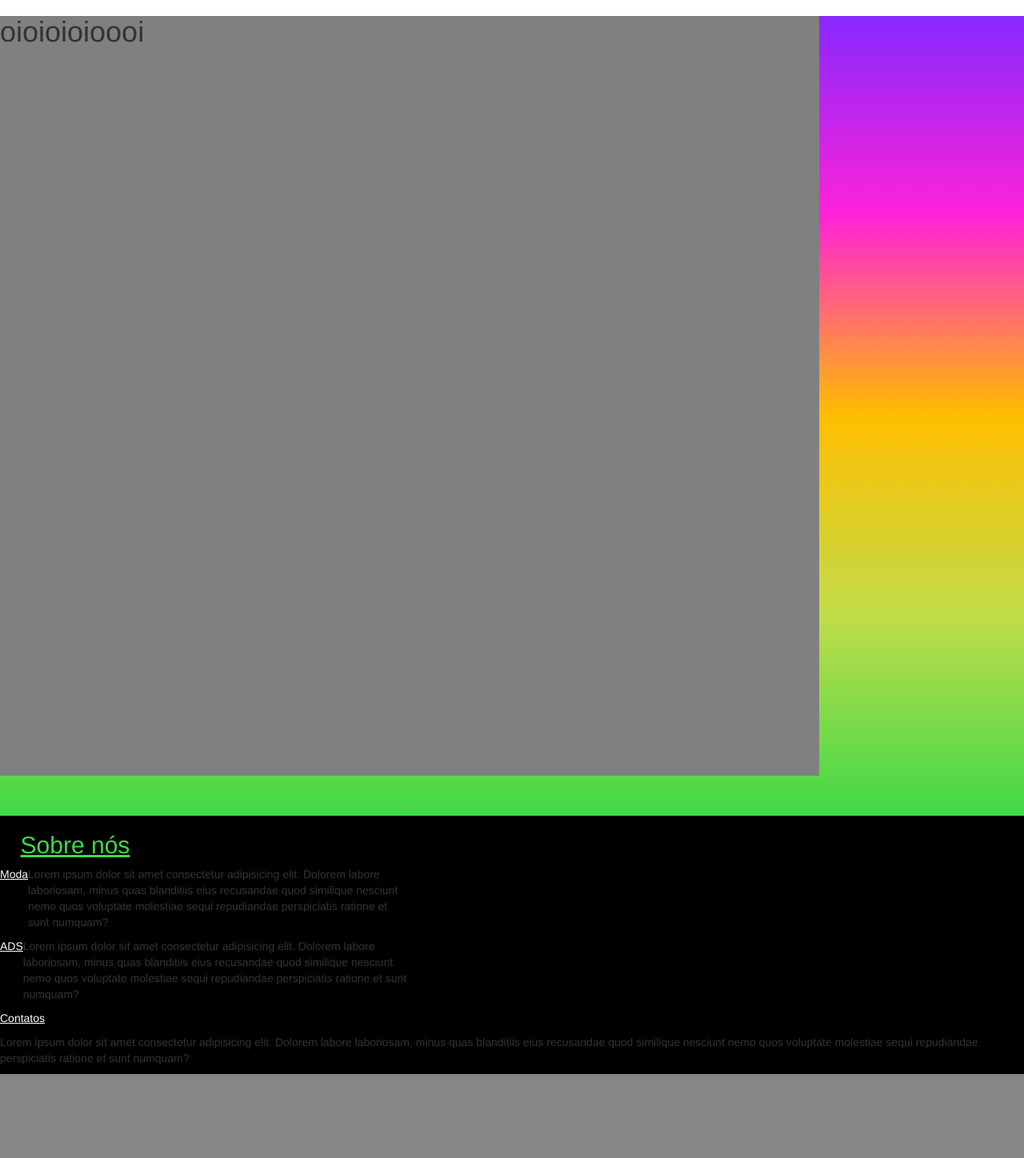
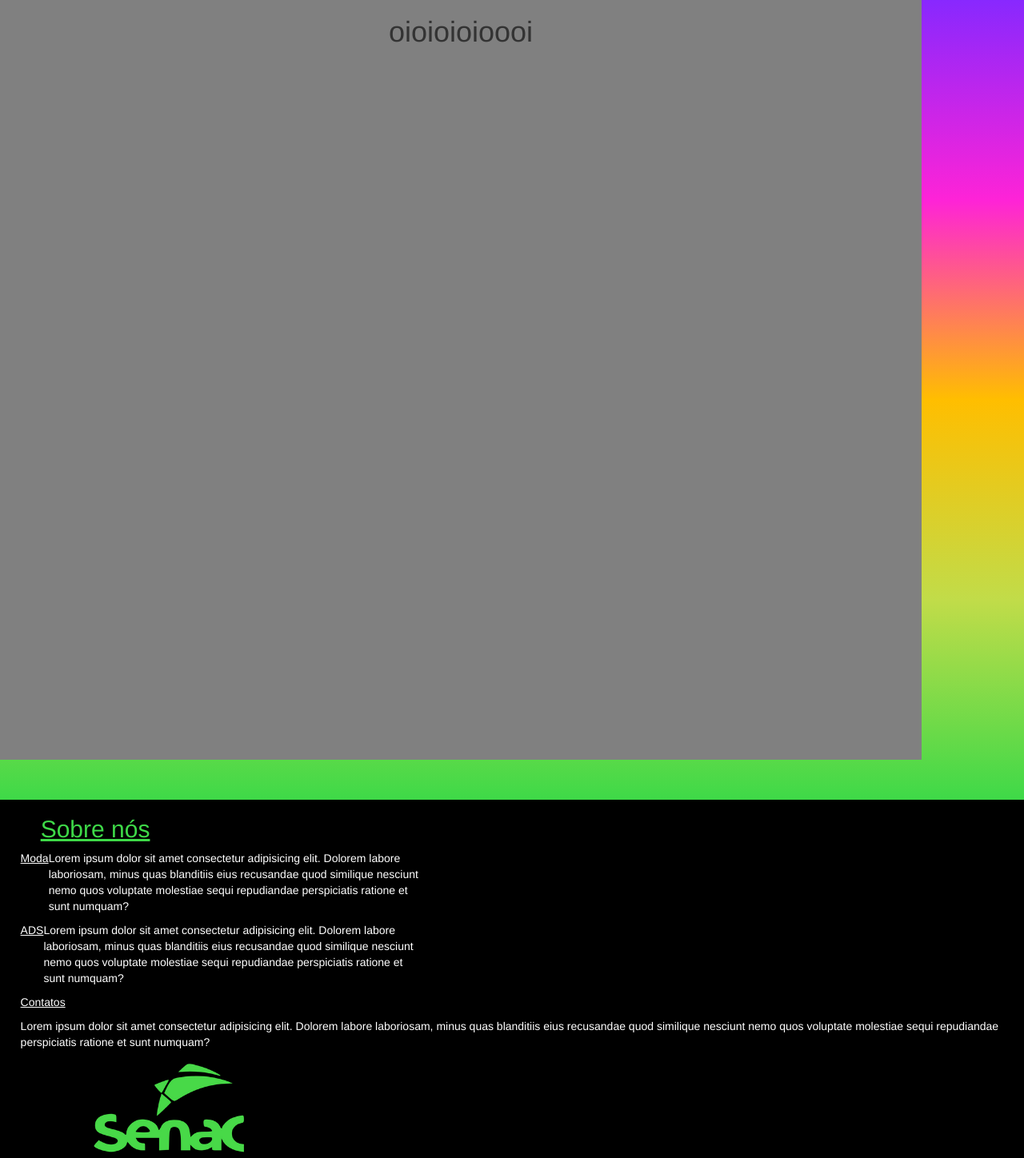
Before and after one commit to brazadrian/Desfile-maker, a Python web app: template mysite/templates/principal.html in a window 1280 px wide. Shown: the part 128-1576 px from the top of the page at 80% size. Before the commit the page ends 1471 px from the top, so only its background shows below. Run offline with Jinja, Linux system fonts and the light colour scheme; the template is opened without the code that fills it, so the values that code supplies are empty; some libraries are stand-ins or nearby versions.

Commit message:
BaseDoSite0.6

```diff
--- a/mysite/static/style.css
+++ b/mysite/static/style.css
@@ -70,8 +70,12 @@ nav li{
 
 #basedosite{
     background-color: gray;
-    width: 80%;
+    width: 90%;
     min-height: 950px;
+    display: flex;
+    justify-content: center;
+    left: 5%;
+    top: 3%;
 }
 
 
@@ -79,6 +83,7 @@ footer{
     background-color: black;
     display: flex;
     flex-direction: column;
+    padding-left: 2%;
 }
 
 footer h2{
@@ -98,3 +103,13 @@ footer h2{
     text-decoration: underline;
     color: white;
 }
+
+footer p{
+    color: white;
+}
+#logosenac{
+
+    max-width: 30%;
+    min-width: 10%;
+
+}
--- a/mysite/templates/principal.html
+++ b/mysite/templates/principal.html
@@ -4,8 +4,8 @@
     <link rel="stylesheet" href="https://maxcdn.bootstrapcdn.com/bootstrap/3.4.1/css/bootstrap.min.css">
     <script src="https://ajax.googleapis.com/ajax/libs/jquery/3.6.0/jquery.min.js"></script>
     <script src="https://maxcdn.bootstrapcdn.com/bootstrap/3.4.1/js/bootstrap.min.js"></script>
-    <link rel="stylesheet" type="text/css" href="style.css" />
-    <script type="text/javascript" src="script.js"></script>
+    <link rel="stylesheet" type="text/css" href="../static/style.css" />
+    <script type="text/javascript" src="../static/script.js"></script>
     <title>Recn'Play</title>
 
 </head>
@@ -16,7 +16,7 @@
         <nav>
 
             <div id="logo">
-                <a href="https://recnplay.pe"><img id="logorecplay" src="../static/imgs/logo rec'n'play.png" alt=""></a>
+                <a href="https://recnplay.pe" target="_blank"><img id="logorecplay" src="../static/imgs/logo rec'n'play.png" alt=""></a>
             </div>
 
             <button>&#9776;</button>
@@ -62,6 +62,7 @@
             <p class="nomes">Contatos</p>
             <p>Lorem ipsum dolor sit amet consectetur adipisicing elit. Dolorem labore laboriosam, minus quas blanditiis eius recusandae quod similique nesciunt nemo quos voluptate molestiae sequi repudiandae perspiciatis ratione et sunt numquam?</p>
         </div>
+        <a href="https://faculdadesenacpe.edu.br/" target="_blank"><img id="logosenac" src="../static/imgs/logo senas.png" alt=""></a>
 
     </footer>
 
```
